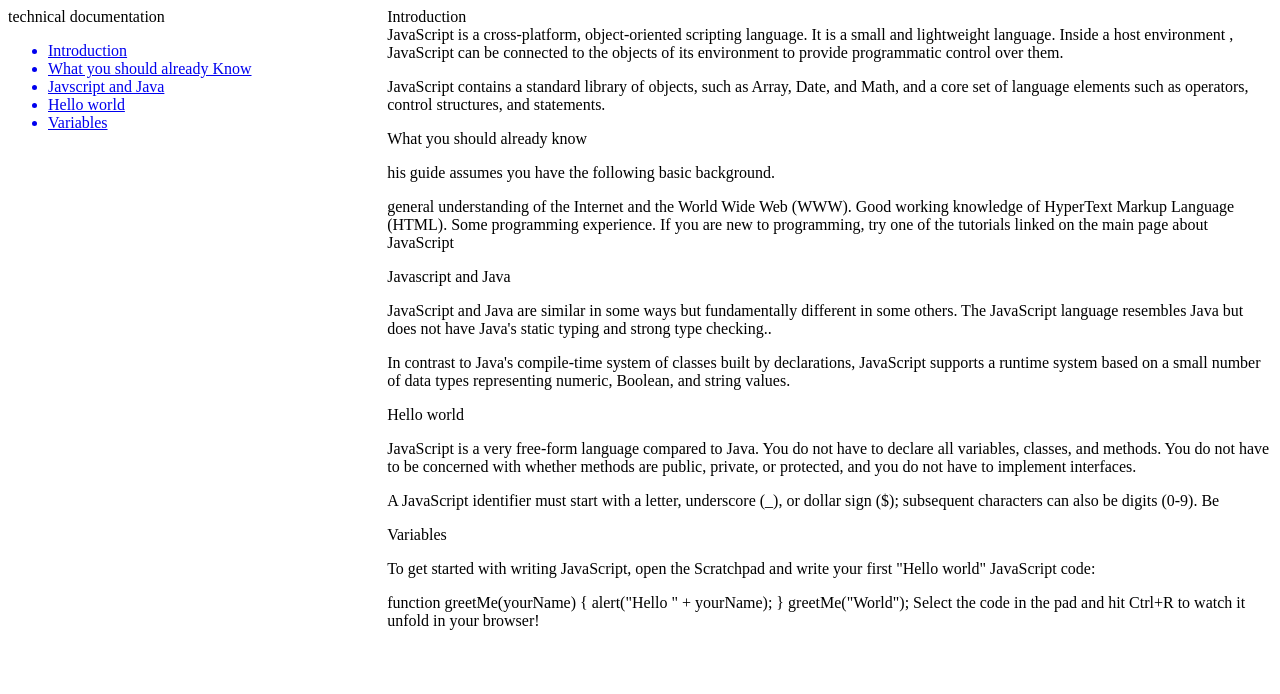
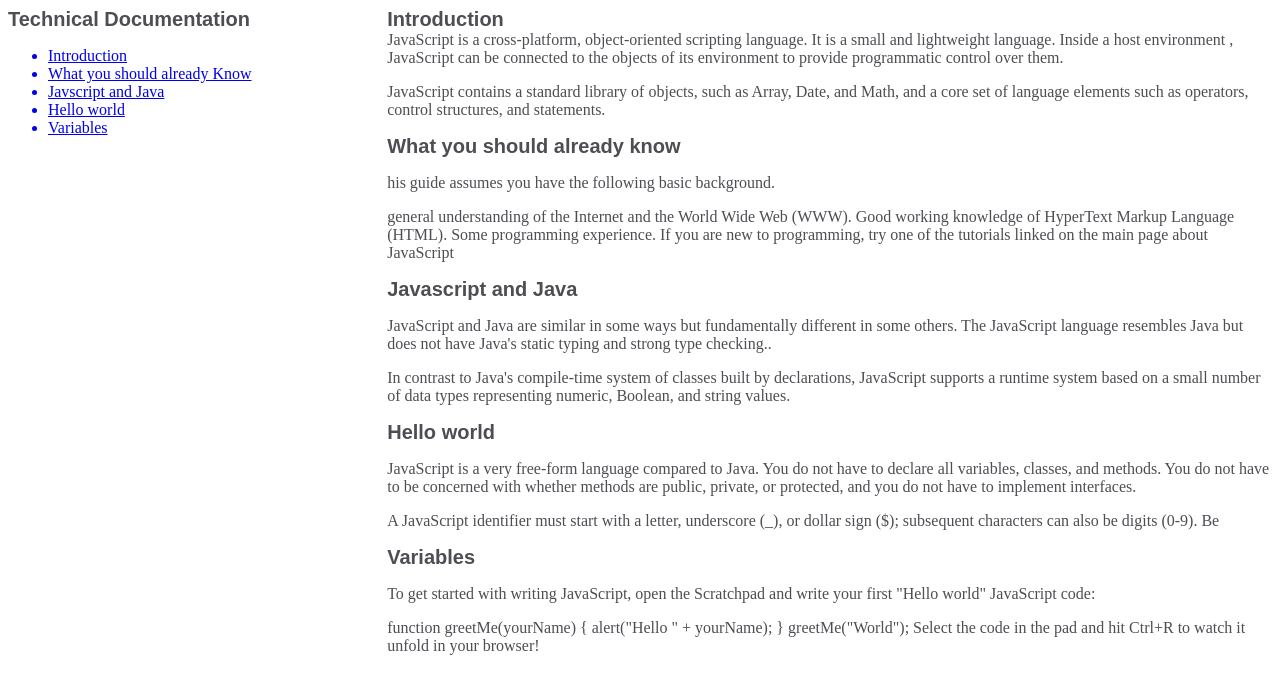
Before and after one commit to Frederick-Ye/Thomas-and-Frederick, a plain HTML site: page fcc-test-suite-template-master/index.html in a window 1280 px wide. Drawn offline with Linux system fonts and the light colour scheme.

Commit message:
adding property on classes and ids

```diff
--- a/fcc-test-suite-template-master/index.html
+++ b/fcc-test-suite-template-master/index.html
@@ -8,7 +8,7 @@
 
   <body>
     <nav id="navbar">
-      <header>technical documentation</header>
+      <header>Technical Documentation</header>
       <ul>
         <a class="nav-link" href="#Introduction"><li >Introduction</li></a>
         <a class="nav-link" href="#What_you_should_already_know"><li>What you should already Know</li></a>
--- a/fcc-test-suite-template-master/styles.css
+++ b/fcc-test-suite-template-master/styles.css
@@ -1,6 +1,8 @@
 body{
     display: flex;
     flex-direction: row;
+    font-family: 'Opens Sans';
+    color:#4d4e53;
 }
 #navbar{
 
@@ -13,3 +15,8 @@ body{
     width: 70%;
 
 }
+header{
+    font-family: Arial, Helvetica, sans-serif;
+    font-size: 20px;
+    font-weight:bold;
+}
```
